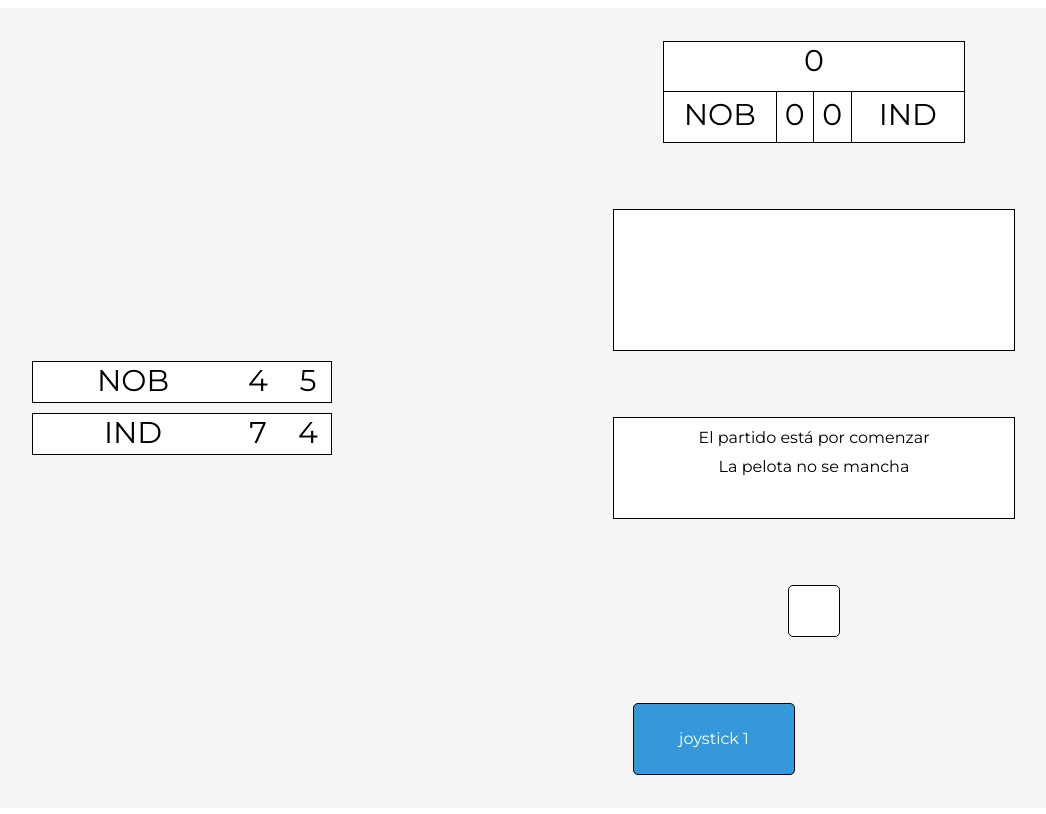
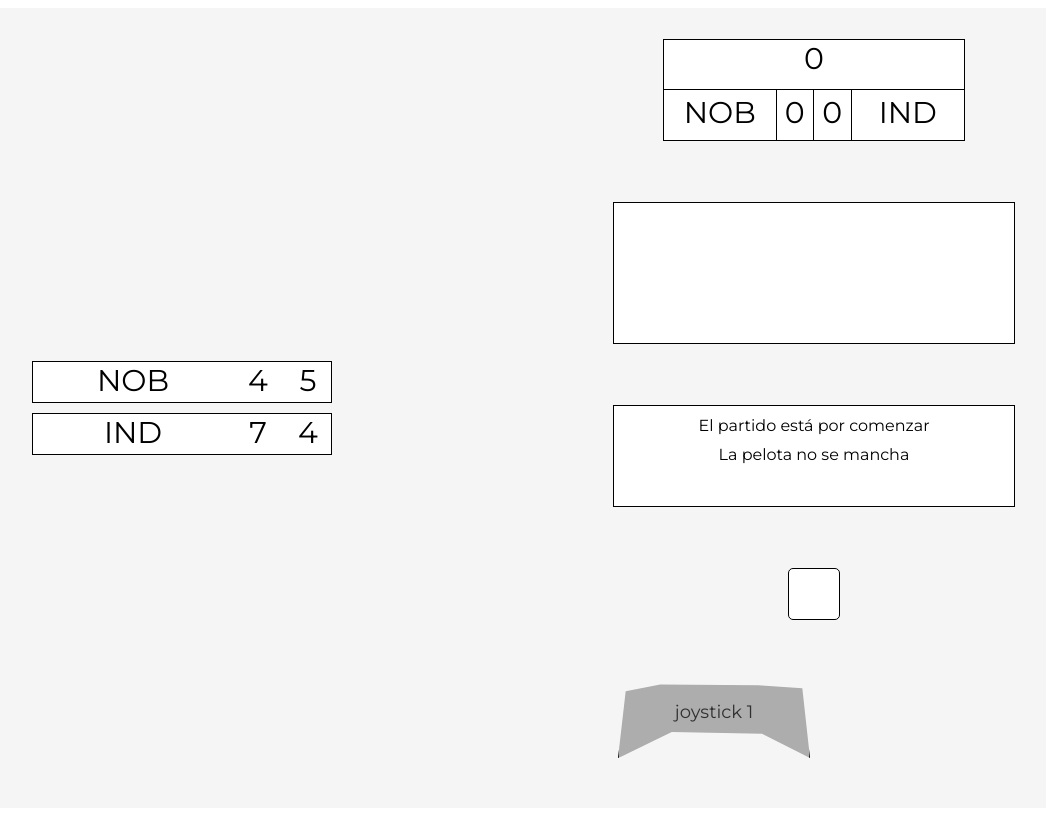
Before and after one commit to bcmfranco/unosoccer, a Nuxt app: page / in a window 1280 px wide. Shown: the whole page, without its empty margins (142-1188 px from the left). Built offline with nearby package versions, Linux system fonts and the light colour scheme.

Commit message:
Correct style

```diff
--- a/src/pages/index.vue
+++ b/src/pages/index.vue
@@ -320,13 +320,16 @@ export default {
   .joystick{
     border: 1px solid black;
     border-radius: 5px;
-    height: 50px;
-    width: 120px;
-    line-height: 50px;
-    background-color: #3498db;
-    color: white;
+    height: 75px;
+    width: 150px;
+    line-height: 40px;
+    background-color: #adadad;
+    font-size: 18px;
+    color: rgb(49, 49, 49);
     text-align: center;
     cursor: pointer;
+    clip-path: polygon(22% 4%, 73% 5%, 96% 8%, 100% 80%, 75% 55%, 28% 53%, 0% 80%, 4% 11%);
+
   }
 
   #match_list{
```
Also changed, not shown: dome.txt (deleted).
